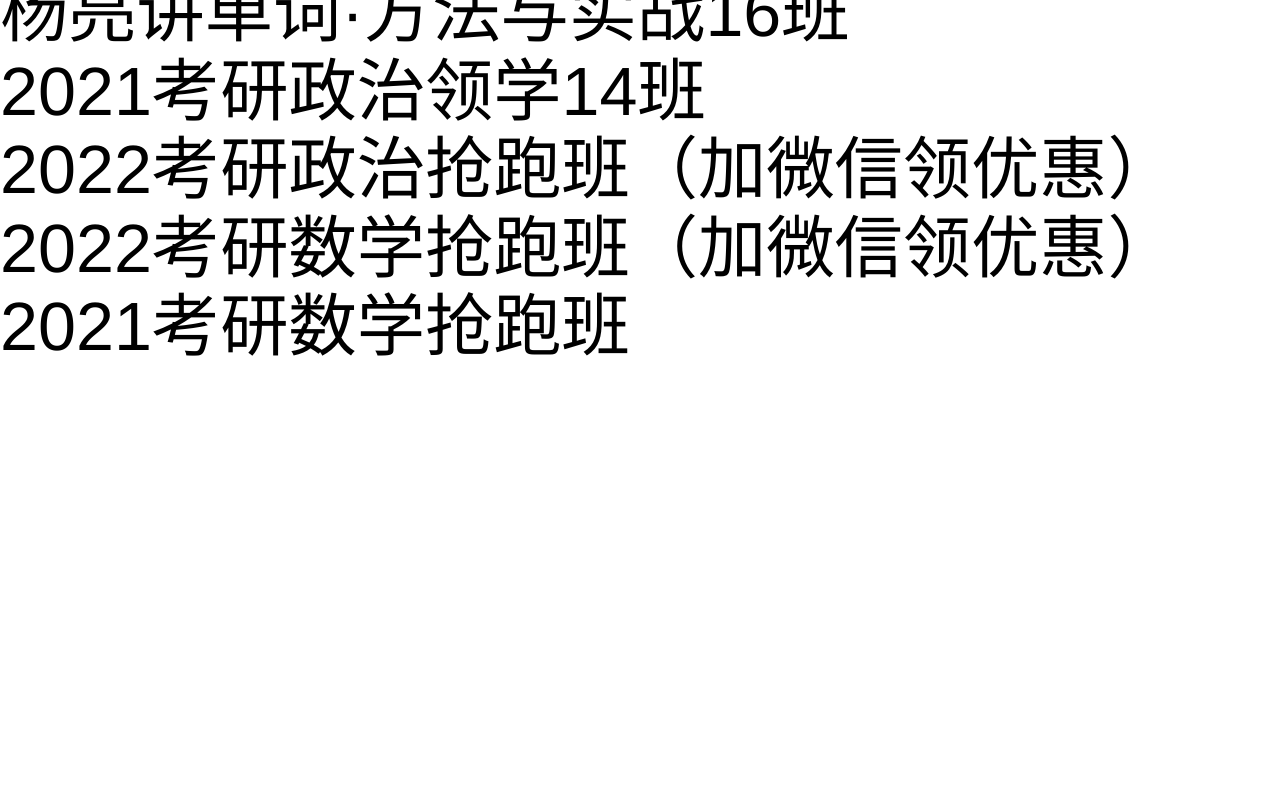
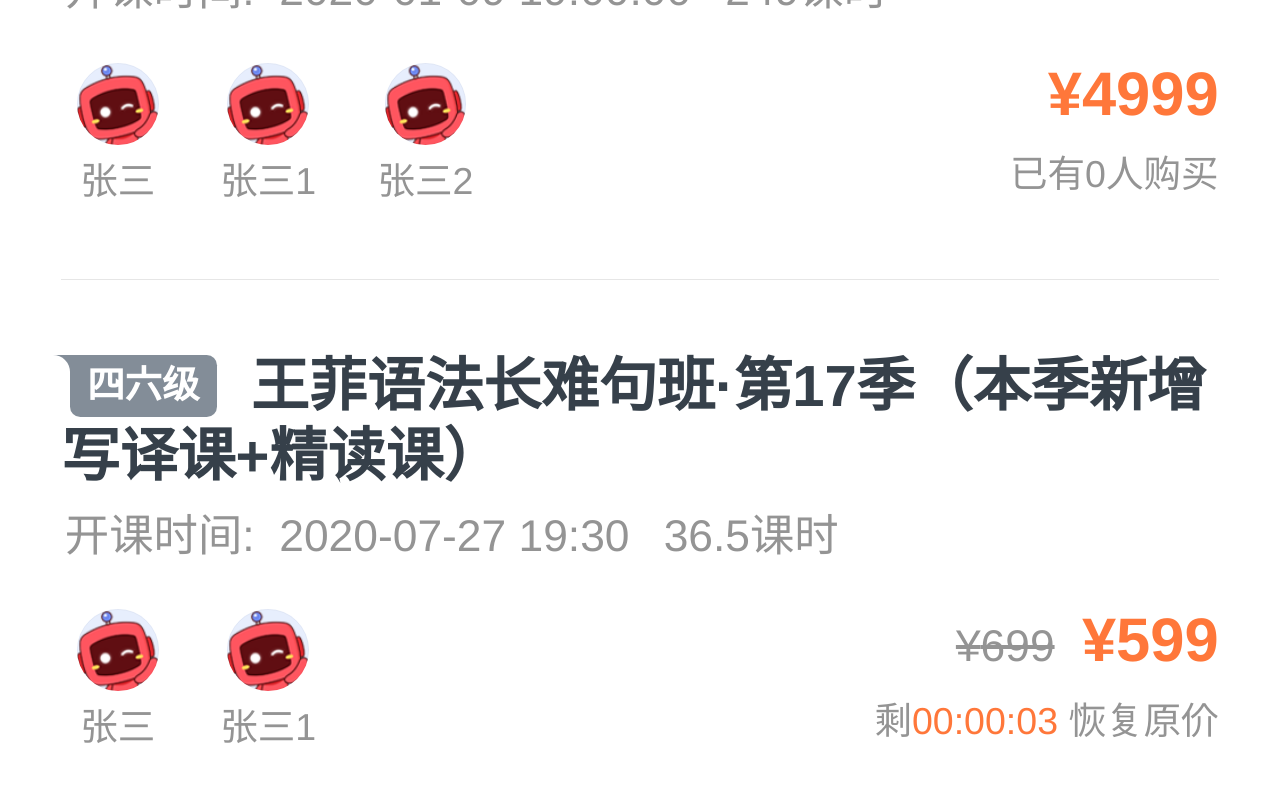
Before and after one commit to VeryExceed/nextjs-jpk, a Next.js app: page / in a window 1280 px wide. Shown: the part 2600-3400 px from the top of the page. Before the commit the page ends 3080 px from the top, so only its background shows below. Built offline with nearby package versions, Linux system fonts and the light colour scheme.

Commit message:
feat: Cardprice

```diff
--- /dev/null
+++ b/components/Common/CountDown.js
@@ -0,0 +1,89 @@
+import React from 'react'
+import s from './CourseCard.module.css'
+
+/**
+ * 时间格式化
+ * @param {number} ms 剩余倒计时的时间，单位ms
+ * @return {Array} ['hour:min:sec', 'day']
+ */
+
+const formatCountdown = (ms) => {
+  if (ms < 0) return ['00:00:00']
+  const t = ms / 1000
+  let sec = parseInt(t % 60, 10)
+  let m = parseInt((t / 60) % 60, 10)
+  const ho = parseInt(t / 60 / 60, 10)
+  let h = parseInt(ho % 24, 10)
+  const d = parseInt(ho / 24, 10)
+
+  sec = sec >= 10 ? sec : `0${sec}`
+  m = m >= 10 ? m : `0${m}`
+  h = h >= 10 ? h : `0${h}`
+  return d === 0 ? [`${h}:${m}:${sec}`] : [`${h}:${m}:${sec}`, `${d}`]
+}
+
+/**
+ * 准确的倒计时
+ * props：
+ *   end： 终点时间
+ *   onEnd： 结束回调
+ */
+
+class CountDown extends React.Component {
+  constructor(props) {
+    super(props)
+    this.state = {
+      curTimeStamp: new Date().getTime(),
+    }
+    this.timer = null
+  }
+
+  componentDidMount() {
+    // 每次 new 一个系统时间， 解决 setTimeout 不准确的问题
+    // setState 触发组件更新渲染
+    if (!this.timer) {
+      this.timer = window.setInterval(() => {
+        this.setState({
+          curTimeStamp: new Date().getTime(),
+        })
+      }, 500)
+    }
+  }
+
+  componentDidUpdate() {
+    const { end, onEnd } = this.props
+    const { curTimeStamp } = this.state
+    // 每次渲染结束后，如果当前时间 > 结束时间，那么清除timer, 执行回调函数
+    if (end - curTimeStamp < 0 && this.timer) {
+      window.clearInterval(this.timer)
+      this.timer = null
+      onEnd()
+    }
+  }
+
+  componentWillUnmount() {
+    window.clearInterval(this.timer)
+    this.timer = null
+  }
+
+  render() {
+    const { end } = this.props
+    const { curTimeStamp } = this.state
+    // 计算剩余时间
+    const countDownArr = formatCountdown(end - curTimeStamp)
+    return (
+      <span>
+        {countDownArr.length > 1 ? (
+          <span>
+            <span className={s.warningColor}>{countDownArr[1]}</span>天
+          </span>
+        ) : null}
+        <span className={s.warningColor} suppressHydrationWarning>
+          {countDownArr[0]}
+        </span>
+      </span>
+    )
+  }
+}
+
+export default CountDown
--- a/components/Common/CourseCard.js
+++ b/components/Common/CourseCard.js
@@ -1,11 +1,116 @@
-import { memo } from 'react'
+import { memo, useState } from 'react'
+import Link from 'next/link'
+import s from './CourseCard.module.css'
+import icTeacher from 'public/img/teacher1.png'
+import CountDown from './CountDown'
 
+/*
+ * 0 没有促销，1 有促销
+ *
+ * 0 没有促销显示：原价，数量
+ * 1 促销显示：
+ *     1.促销期间：原价，数量，促价价格，倒计时
+ *     2.促销结束/未开始： 原价，数量，
+ */
 const CourseCard = ({ data = {} }) => {
-  const { courseTitle = '' } = data
+  const {
+    courseTitle = '',
+    id = '',
+    categoryName = '',
+    courseTime = '',
+    lessonNum = '',
+    teacherList = [],
+    saleType,
+    saleEndTime,
+    price,
+    salePrice,
+    courseSaleNum = 0,
+  } = data
+  const [countDownFinished, setCountDownFinished] = useState(false) // 倒计时结束
+
+  const renderSimplePrice = (p) => (
+    <span className={s.price}>
+      <span className={s.ico}>¥</span>
+      {p}
+    </span>
+  )
+
+  const renderPomotion = () => {
+    // 促销ing
+    if (saleType === 1 && !countDownFinished) {
+      return (
+        <div className={s.promoCont}>
+          {/* 价格 */}
+          <div>
+            {/* 划线原价 */}
+            <span className={s.deleted}>
+              <span className={s.ico}>¥</span>
+              {price}
+            </span>
+            {/* 促销价 */}
+            {renderSimplePrice(salePrice)}
+          </div>
+          {/* 倒计时 */}
+          <div className={s.desc}>
+            剩<CountDown end={saleEndTime} onEnd={() => setCountDownFinished(true)} />
+            &nbsp;恢复原价
+          </div>
+        </div>
+      )
+    }
+    // 普通卡片
+    return (
+      <div className={s.promoCont}>
+        {/* 价格 */}
+        <div>{price === 0 ? <span className={s.price}>免费</span> : renderSimplePrice(price)}</div>
+        {/* 购买数量 */}
+        <div className={s.desc}>已有{courseSaleNum}人购买</div>
+      </div>
+    )
+  }
+
   return (
-    <div>
-      <p>{courseTitle}</p>
-    </div>
+    <Link href="/course/detail/[id]" as={`/course/detail/${id}`}>
+      {/* 物理1px边框 */}
+      <a className={`${s.card} border-b-1px`}>
+        {/* 标题 */}
+        <h5>
+          <span className={s.categoryTag}>{categoryName}</span>
+          <span className={s.title}>{courseTitle}</span>
+        </h5>
+        {/* 开课时间 */}
+        <div className={s.time}>
+          <span>开课时间:&nbsp;&nbsp;{courseTime || '随到随学'}</span>
+          <span className={s.lessonNum}>{lessonNum}课时</span>
+        </div>
+        {/* 课程信息 */}
+        <div className={s.footer}>
+          {/* 教师 */}
+          <div className={s.teacherCont}>
+            {/* 最多展示3名 */}
+            {teacherList && teacherList.length > 0
+              ? teacherList.slice(0, 3).map((teacher, idx) => (
+                  <div key={`teacher-${idx}-${teacher.id}`} className={s.teacherBox}>
+                    <div className={s.imgWrapper}>
+                      {/* 教师头像 (圆) */}
+                      <img
+                        className={s.avatar}
+                        src={teacher.img || icTeacher}
+                        alt="teacher_avatar"
+                      />
+                      {/* 半透明覆盖式的圆边框 */}
+                      <div className={s.avatarBorder} />
+                    </div>
+                    <span>{teacher.name}</span>
+                  </div>
+                ))
+              : null}
+          </div>
+          {/* 价格/数量/优惠 */}
+          {renderPomotion()}
+        </div>
+      </a>
+    </Link>
   )
 }
 
--- /dev/null
+++ b/components/Common/CourseCard.module.css
@@ -0,0 +1,151 @@
+.card {
+  position: relative;
+  display: block;
+  padding: 0.4rem 0;
+  margin: 0 0.36rem;
+  color: #949494;
+}
+
+.title,
+.categoryTag {
+  vertical-align: middle;
+}
+
+.title {
+  font-size: 0.34rem;
+  font-weight: 700;
+  color: #36404a;
+}
+
+.categoryTag {
+  position: relative;
+  display: inline-block;
+  min-width: 0.7rem;
+  height: 0.36rem;
+  padding: 0 0.08rem;
+  margin: 0 0.2rem 0 0.05rem;
+  font-size: 0.22rem;
+  line-height: 0.36rem;
+  color: #fff;
+  text-align: center;
+  background-color: #838d98;
+  border-radius: 0 0.06rem 0.06rem;
+}
+
+.categoryTag::before,
+.categoryTag::after {
+  position: absolute;
+  top: 0;
+  left: -0.1rem;
+  width: 0.1rem;
+  height: 0.1rem;
+  content: '';
+}
+
+/* 正方形 */
+.categoryTag::before {
+  background-color: #838d98;
+}
+
+/* 1/4圆 */
+.categoryTag::after {
+  width: 0.1rem;
+  height: 0.1rem;
+  background-color: #fff;
+  border-radius: 0 100% 0 0;
+}
+
+.time {
+  margin: 0.12rem 0 0.28rem 0.02rem;
+  font-size: 0.26rem;
+}
+
+.lessonNum {
+  margin-left: 0.2rem;
+}
+
+.footer {
+  display: flex;
+  justify-content: space-between;
+  font-size: 0.22rem;
+}
+
+/* 教师 */
+.teacherCont {
+  margin-left: 0.09rem;
+}
+
+.teacherBox {
+  position: relative;
+  display: inline-block;
+  max-width: 0.88rem;
+  margin-right: 0.36rem;
+  overflow: hidden;
+  text-align: center;
+  text-overflow: ellipsis;
+  white-space: nowrap;
+}
+
+.teacherBox:last-child {
+  margin-right: 0;
+}
+
+.warningColor {
+  color: #ff773a;
+}
+
+.imgWrapper {
+  position: relative;
+  width: 0.48rem;
+  height: 0.48rem;
+  margin: 0 auto 0.09rem;
+}
+
+.avatar {
+  position: absolute;
+  display: block;
+  width: 100%;
+  height: 100%;
+  border-radius: 50%;
+}
+
+.avatarBorder {
+  position: absolute;
+  box-sizing: border-box;
+  width: 100%;
+  height: 100%;
+  border: 1px solid rgba(0, 0, 0, 0.03);
+  border-radius: 50%;
+}
+
+/* 价格/优惠/数量 */
+.promoCont {
+  text-align: right;
+  white-space: nowrap;
+}
+
+.promoCont .price {
+	position: relative;
+	margin-left: 0.16rem;
+	font-size: 0.36rem;
+	font-weight: bold;
+	line-height: 1;
+	color:#ff773a;
+}
+
+.promoCont.price > .ico {
+	margin-right:0.08rem;
+	font-size: 0.24rem;
+	font-weight: normal;
+	line-height: 1;
+}
+
+.promoCont .deleted {
+	font-size: 0.26rem;
+	/* 删除线 */
+	text-decoration: line-through;
+}
+
+.promoCont .desc {
+	margin-top:0.17rem
+}
--- a/styles/globals.css
+++ b/styles/globals.css
@@ -31,6 +31,43 @@ a {
 
 li {
   list-style-type: none;
+}
+
+:root {
+  --main-bg-color: red;
+}
+
+button {
+  padding: 0;
+  margin: 0;
+  background-color: inherit;
+  border: none;
+  outline: none;
+}
+
+.border-b-1px,
+.border-t-1px,
+.border-all-1px {
+  position: relative;
+}
+
+/* 四周1px */
+
+.border-b-1px::after {
+  position: absolute;
+  bottom: 0;
+  left: 0;
+  display: block;
+  width: 100%;
+  color: #e6e6e6;
+  content: '';
+  border-bottom:  1px solid #e6e6e6;
+}
+
+@media (min-resolution:2dppx) {
+  .border-b-1px::after{
+    transform: scaleY(0.5);
+  }
 }
 
 .home-banners .banner-dots {
```
